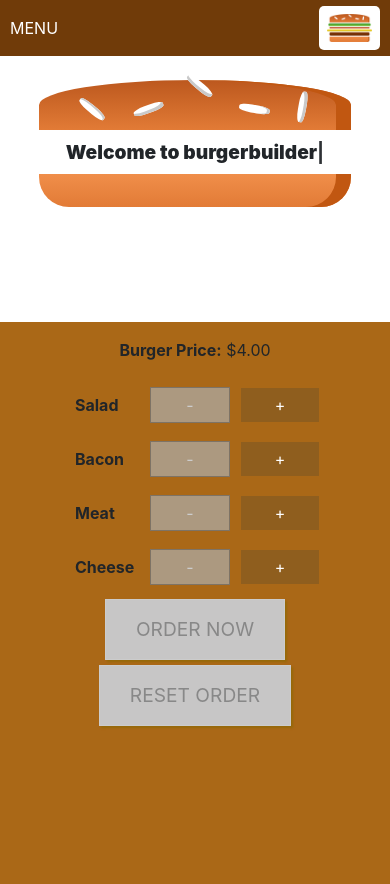
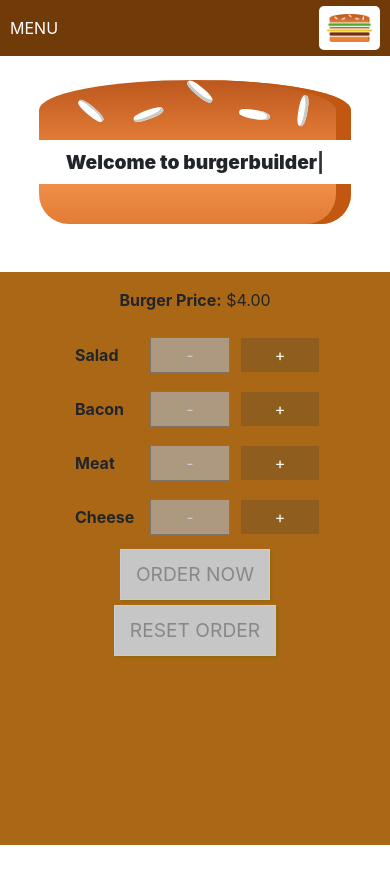
Before and after one commit to charlesokeke/Burgerapp, a React (Create React App) app: page /#/ in a window 390 px wide. Shown: the top 884 px of the page. After the commit the page ends 845 px from the top, so only its background shows below. Built offline with nearby package versions, Linux system fonts and the light colour scheme.

Commit message:
fixed bugs

```diff
--- a/src/components/Burger/BuildControls/BuildControls.module.css
+++ b/src/components/Burger/BuildControls/BuildControls.module.css
@@ -9,8 +9,9 @@
     background-color: #AA6817;
     padding-top: 1rem;
     box-sizing: border-box;
-    height: 100%;
+    height: 80%;
 }
+/* build controls original height is 100% */
 
 .OrderButton {
     background-color: #DAD735;
@@ -53,3 +54,9 @@
         transform: scale(1);
     }
 }
+@media only screen and (max-width: 600px) {
+
+    .OrderButton{
+        padding: 10px 15px;
+    }
+  }
--- a/src/components/Burger/Burger.module.css
+++ b/src/components/Burger/Burger.module.css
@@ -27,3 +27,8 @@
         height: 300px
     }
 }
+@media only screen and (max-width: 600px) {
+    .Burger{
+        height: 200px;
+    }
+  }
--- a/src/components/Burger/BurgerIngredient/BurgerIngredient.module.css
+++ b/src/components/Burger/BurgerIngredient/BurgerIngredient.module.css
@@ -111,3 +111,11 @@
     background: linear-gradient(#bf3813, #c45e38);
     margin: 2% auto;
 }
+@media only screen and (max-width: 600px) {
+  .BreadTop{
+    height: 30%;
+  }
+  .BreadBottom{
+    height: 20%;
+  }
+}
--- a/src/containers/Auth/Auth.js
+++ b/src/containers/Auth/Auth.js
@@ -67,7 +67,7 @@ class Auth extends Component{
         let error = null
         if(this.props.error){
             error = (<div className="alert alert-danger">
-                        <strong>{this.props.error}</strong>
+                        <strong>Login failed. Please try again</strong>
                    </div>
                 )
         }
--- a/src/containers/Auth/Auth.module.css
+++ b/src/containers/Auth/Auth.module.css
@@ -57,6 +57,8 @@
     outline: none;
   }
 
+
+
   .formlabelgroup > label {
     position: absolute;
     top: 0;
@@ -75,10 +77,12 @@
 
   .formlabelgroup input::-webkit-input-placeholder {
     color: transparent;
+
   }
 
   .formlabelgroup input:-ms-input-placeholder {
     color: transparent;
+
   }
 
   .formlabelgroup input::-ms-input-placeholder {
--- a/src/index.css
+++ b/src/index.css
@@ -15,3 +15,8 @@ html{
   padding-bottom: 8rem;
   overflow-y: scroll;
 }
+
+::placeholder{
+  font-weight: 600;
+
+}
```
